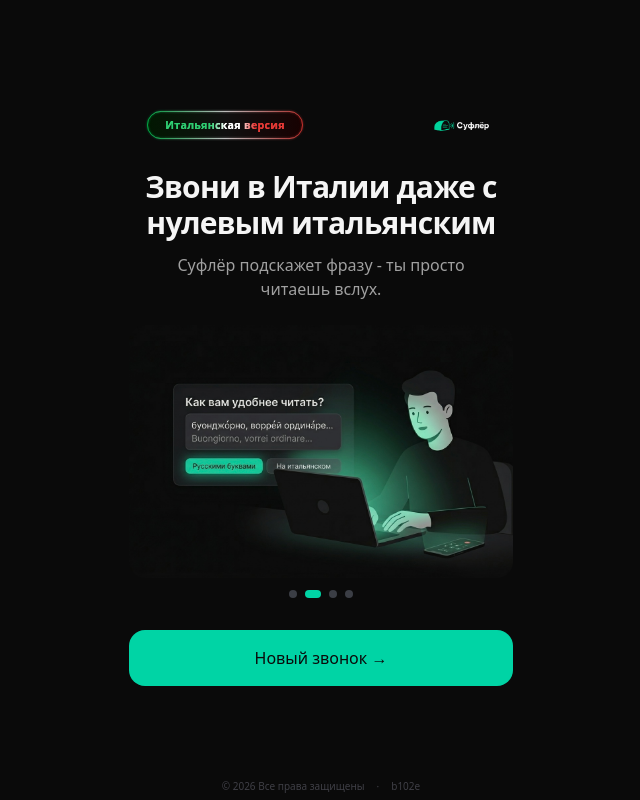
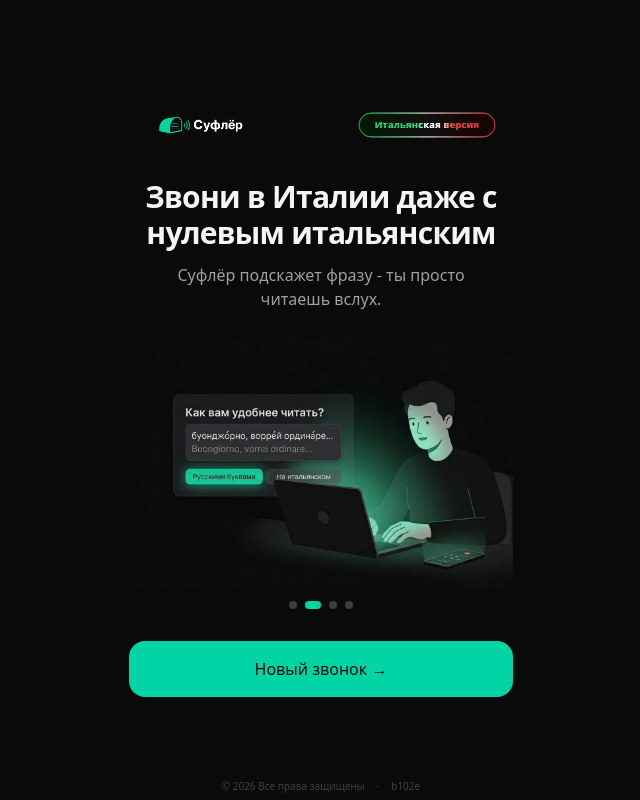
Before and after one commit to b102e/sufler-lite, a Next.js app: page / in a window 1280 px wide. Shown: the whole page, without its empty margins (319-959 px from the left). Built offline with nearby package versions, Linux system fonts and the light colour scheme.

Commit message:
Swap header: logo left, subtitle right, adjust sizes

```diff
--- a/components/HeroScreen.tsx
+++ b/components/HeroScreen.tsx
@@ -15,21 +15,21 @@ export default function HeroScreen({ onStart, className = "" }: Props) {
 
         <div className="flex items-center justify-between px-4 pt-8 pb-6 w-full">
           <Image
-            src="/italyanskaya-versiya.svg"
-            alt="Итальянская версия"
+            src="/logo.png"
+            alt="Суфлёр"
             height={32}
-            width={160}
+            width={110}
             className="object-contain"
+            style={{ background: "transparent" }}
+            unoptimized
             priority
           />
           <Image
-            src="/logo.png"
-            alt="Суфлёр"
-            height={40}
-            width={72}
+            src="/italyanskaya-versiya.svg"
+            alt="Итальянская версия"
+            height={24}
+            width={140}
             className="object-contain"
-            style={{ background: "transparent" }}
-            unoptimized
             priority
           />
         </div>
```
